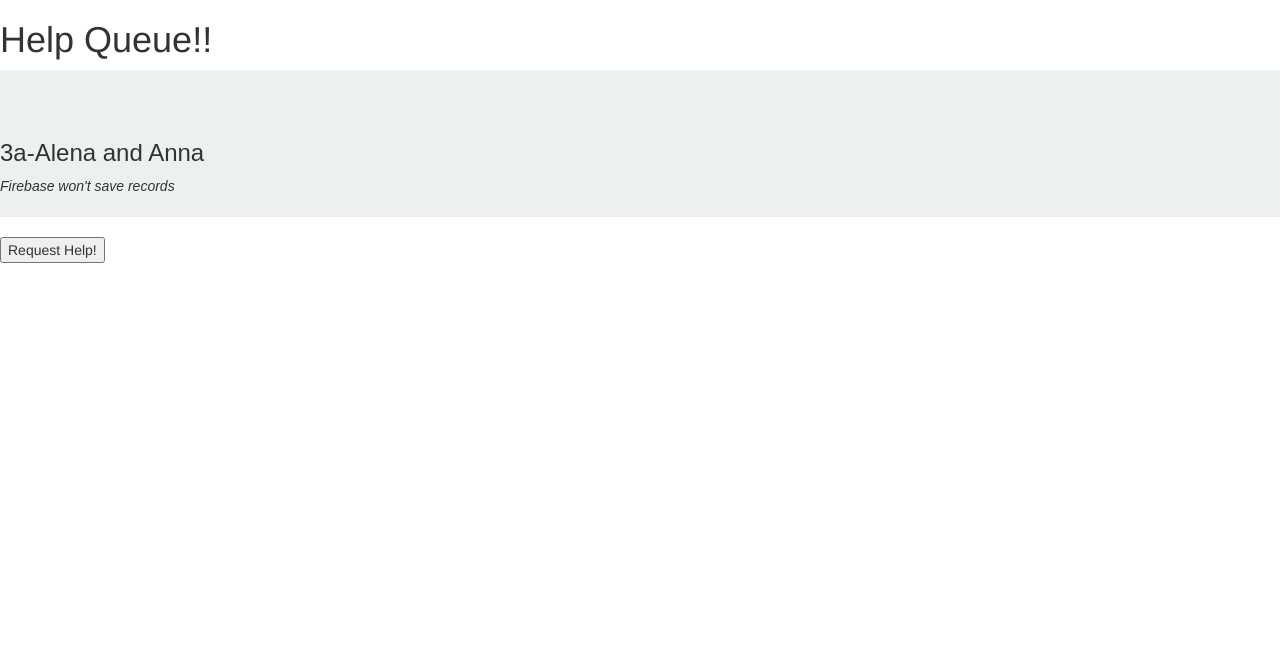
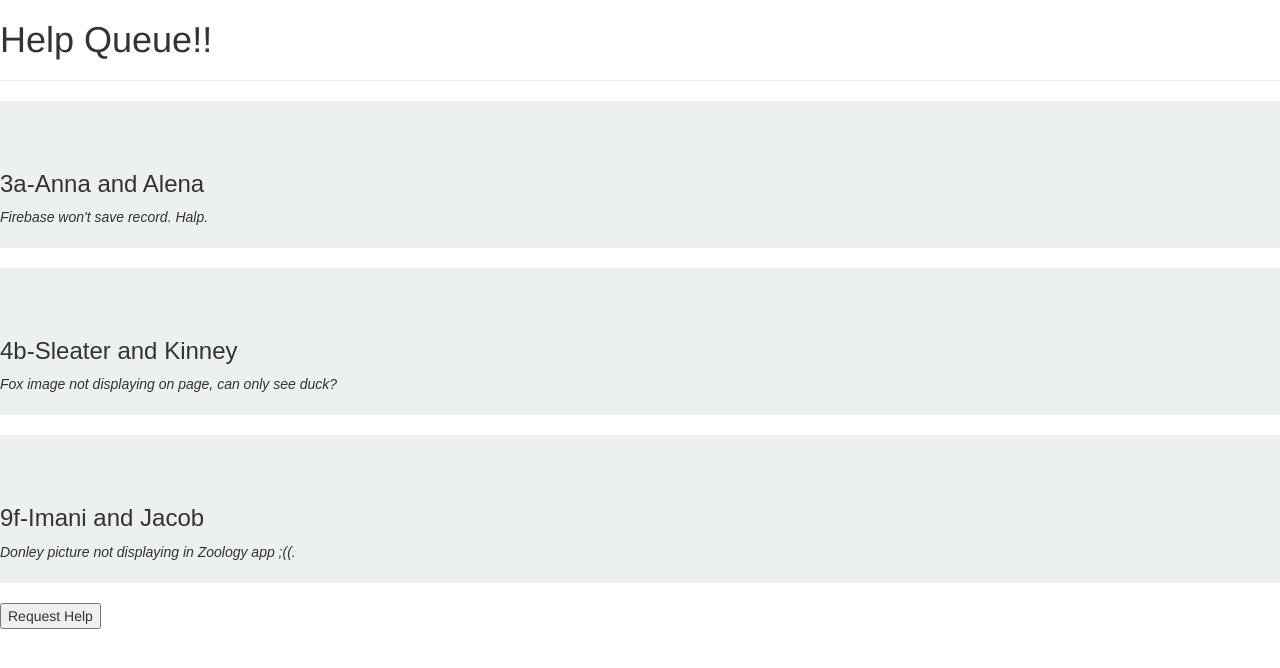
Before and after one commit to AlenaSG/react-app, a React app: page / in a window 1280 px wide. Shown: the top 668 px of the page. Built offline with nearby package versions, Linux system fonts and the light colour scheme.

Commit message:
add conditional rendering, loops and refs

```diff
--- a/src/components/NewTicketControl.jsx
+++ b/src/components/NewTicketControl.jsx
@@ -1,5 +1,5 @@
 import React from "react";
-//import Ticket from "./Ticket";
+import NewTicketForm from "./NewTicketForm";
 //import { Button }  from "react-bootstrap";
 //import PropTypes from "prop-types";
 
@@ -8,26 +8,31 @@ class NewTicketControl extends React.Component {
   constructor(props) {
     super(props);
     this.state = {formVisibleOnPage: false};
-    this.handleDisplayingNewTicketForm = this.handleDisplayingNewTicketForm.bind(this);
+    //this.handleDisplayingNewTicketForm = this.handleDisplayingNewTicketForm.bind(this);
   }
 
   handleDisplayingNewTicketForm(event) {
     console.log("New ticket button clicked!");
+    console.log(this);
     this.setState({formVisibleOnPage: true});
   }
 
-  render() {
+  render(){
+    const formVisibleOnPage = this.state.formVisibleOnPage;
+    let formAreaContent = null;
+    if (formVisibleOnPage){
+      formAreaContent = <NewTicketForm/>
+    } else {
+       formAreaContent = <button onClick={this.handleDisplayingNewTicketForm.bind(this)}>Request Help</button>;
+    }
+
     return (
-      //<div>
-        <button onClick={this.handleDisplayingNewTicketForm}>Request Help!</button>
-        //</div>
-      );
+      <div>
+        {formAreaContent}
+      </div>
+    );
   }
+
 }
-    // <Ticket
-    //   location ="3a"
-    //   names="Alena and Anna"
-    //   issue="Firebase won't save records"/>
-
 
 export default NewTicketControl;
--- /dev/null
+++ b/src/components/NewTicketForm.jsx
@@ -0,0 +1,44 @@
+import React from "react";
+
+class NewTicketForm extends React.Component {
+
+  constructor(props) {
+    super(props);
+    this.handleNewTicketFormSubmission = this.handleNewTicketFormSubmission.bind(this);
+  }
+
+  handleNewTicketFormSubmission(event) {
+    event.preventDefault()
+    //console.log(this.refs._names.value);
+//console.log(_names.value);
+    const { _names, _location, _issue } = this.refs;
+    //console.log(_names.value);
+    alert(`Data Gathered! ${_names.value}, ${_location.value}, ${_issue.value}`);
+  }
+  render() {
+  return(
+    <div>
+      <form onSubmit={this.handleNewTicketFormSubmission}>
+        <input
+          ref="_names"
+          type="text"
+          id="names"
+          placeholder="Pair Names"/>
+        <input
+          ref="_location"
+          type="text"
+          id="location"
+          placeholder="Location"/>
+        <input
+          ref="_issue"
+          type="text"
+          id="issue"
+          placeholder="Describe your issue."/>
+        <button type="submit">Help!</button>
+      </form>
+    </div>
+  );
+}
+}
+
+export default NewTicketForm;
--- a/src/components/TicketList.jsx
+++ b/src/components/TicketList.jsx
@@ -1,13 +1,38 @@
 import React from "react";
 import Ticket from "./Ticket";
 
-function TicketList(props){
+var masterTicketList = [
+  {
+    names: "Anna and Alena",
+    location: "3a",
+    issue: "Firebase won't save record. Halp."
+  },
+  {
+    names: "Sleater and Kinney",
+    location: "4b",
+    issue: "Fox image not displaying on page, can only see duck?"
+  },
+  {
+    names: "Imani and Jacob",
+    location: "9f",
+    issue: "Donley picture not displaying in Zoology app ;((."
+  }
+];
+
+
+function TicketList(prop){
   return (
-    <Ticket
-      location ="3a"
-      names="Alena and Anna"
-      issue="Firebase won't save records"/>
-  );
-}
+      <div>
+        <hr/>
+        {masterTicketList.map((ticket, index) =>
+          <Ticket names={ticket.names}
+                  location={ticket.location}
+                  issue={ticket.issue}
+                  key={index}/>
+        )}
+      </div>
+    );
+  }
+
 
 export default TicketList;
```
